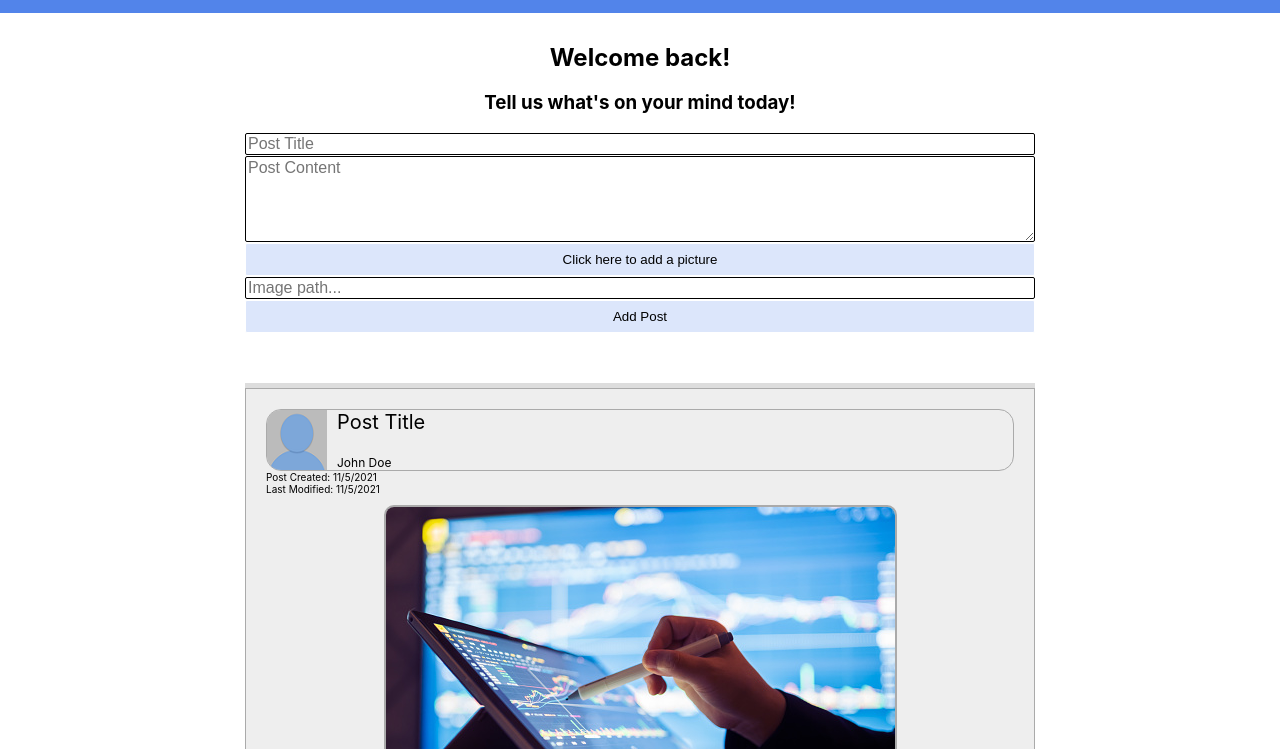
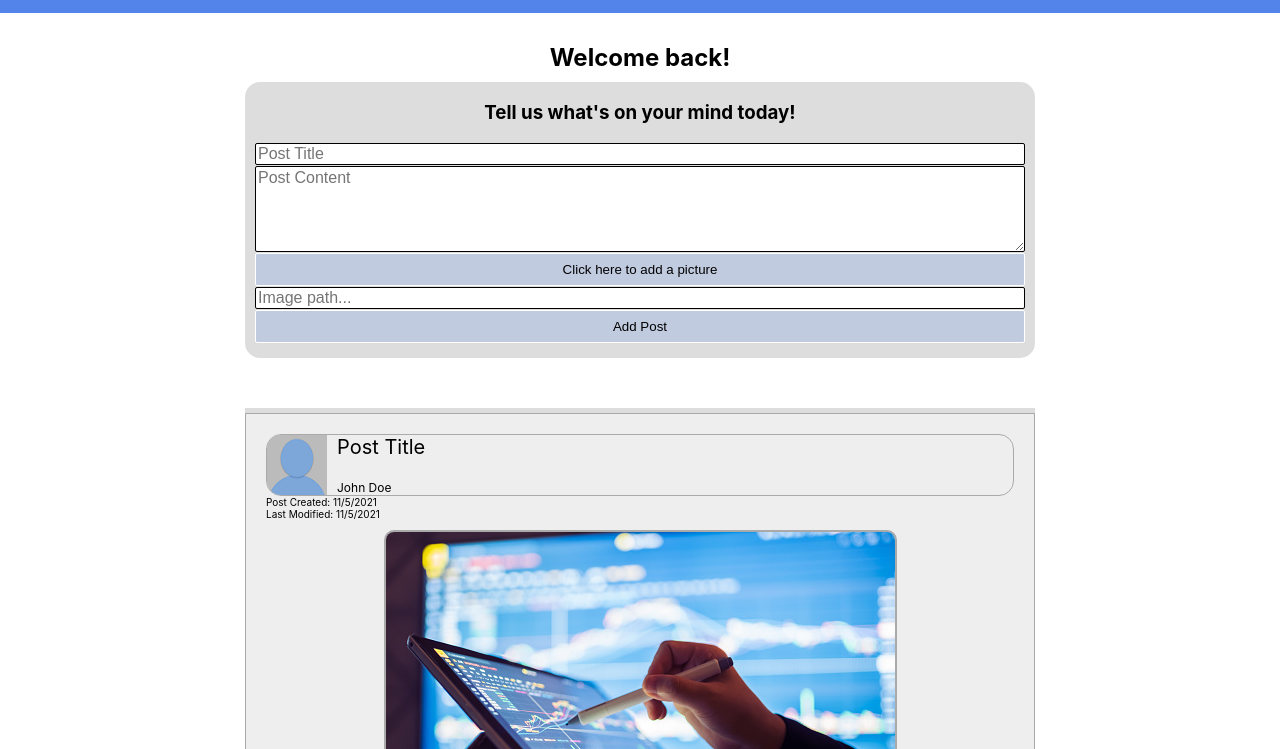
Before and after one commit to bartek-swiderski92/Groupmania, a React app in the folder frontend/: page / in a window 1280 px wide. Shown: the part 51-800 px from the top of the page. Built offline with nearby package versions, Linux system fonts and the light colour scheme.

```diff
--- a/frontend/src/styles/NewPost.css
+++ b/frontend/src/styles/NewPost.css
@@ -1,8 +1,12 @@
 .new-post-component{
     display: flex;
     flex-direction: column;
-    margin: 0 0 40px;
+    margin: 10px 0 40px;
+    padding:0 10px 15px;
     align-items: center;
+    border-radius: 15px;
+    background-color: #ddd;
+
 }
 
 form.post-body{
@@ -28,3 +32,7 @@
 form.post-body>*{
   margin:0
 }
+
+/* #image-url {
+    display: none;
+} */
```
